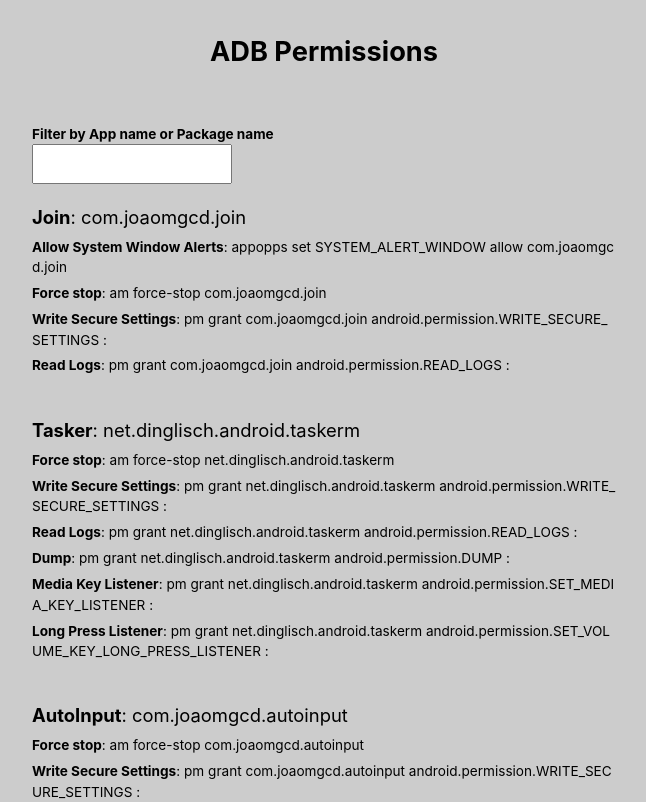
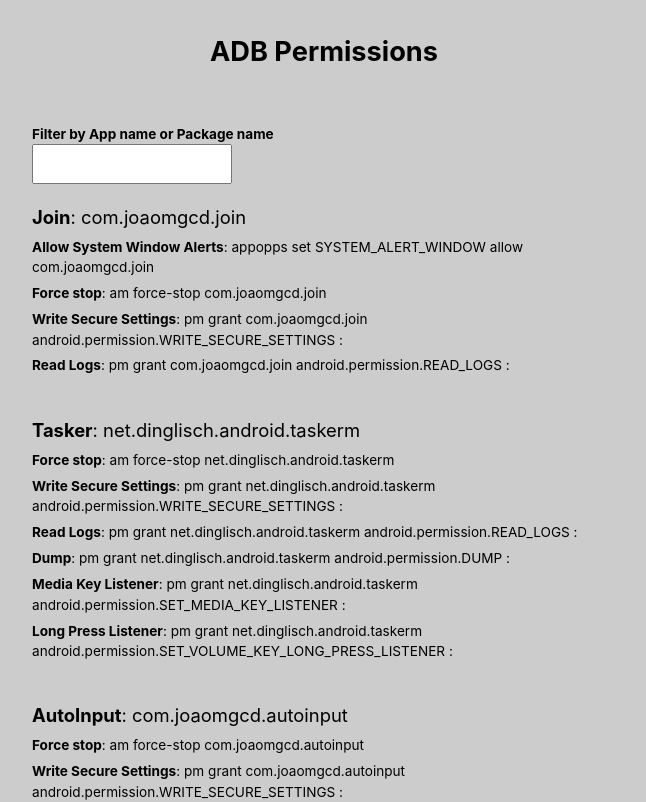
Before and after one commit to Pharma2022/adb-permissions, a React (Vite) app: page / in a window 1280 px wide. Shown: the top 802 px of the page, without its empty margins (316-962 px from the left). Built offline with nearby package versions, Linux system fonts and the light colour scheme.

Commit message:
refactored copy styles

```diff
--- a/src/components/CopyItem.jsx
+++ b/src/components/CopyItem.jsx
@@ -22,7 +22,7 @@
 
   return (
     <>
-        <p style={{wordBreak:'break-all'}} onClick={copyItem} className={`name ${className} copy-container`}>
+        <p style={{wordBreak:'break-word'}} onClick={copyItem} className={`name ${className} copy-container`}>
            <span className='bold'>{name}</span>: <span className='pointer' permission>{permissionText}</span>
         {isCopied&&
         <span className='copy-button' >Copied!</span>}
--- a/src/index.css
+++ b/src/index.css
@@ -41,6 +41,9 @@
 .flex-row{
   display: flex;
 }
+.wrap{
+  flex-wrap: wrap;
+}
 .App{
   font-size: .85rem;
   gap: .2rem;
```
